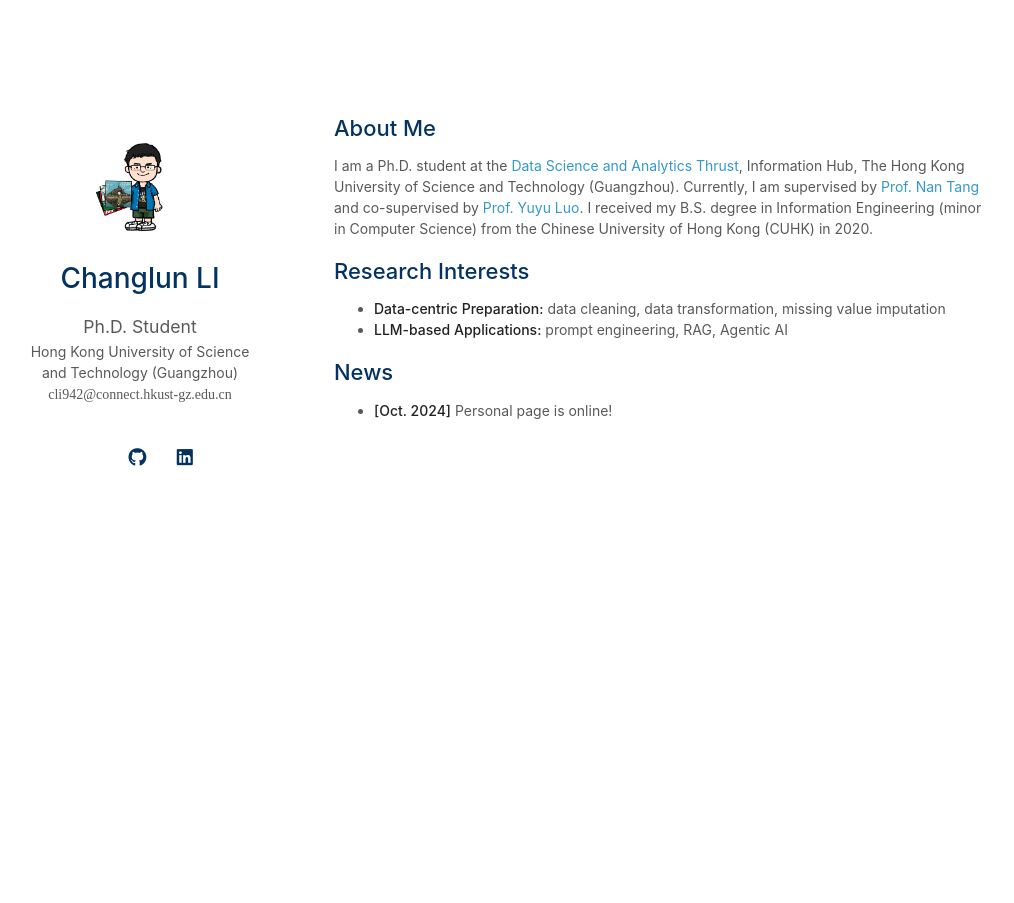
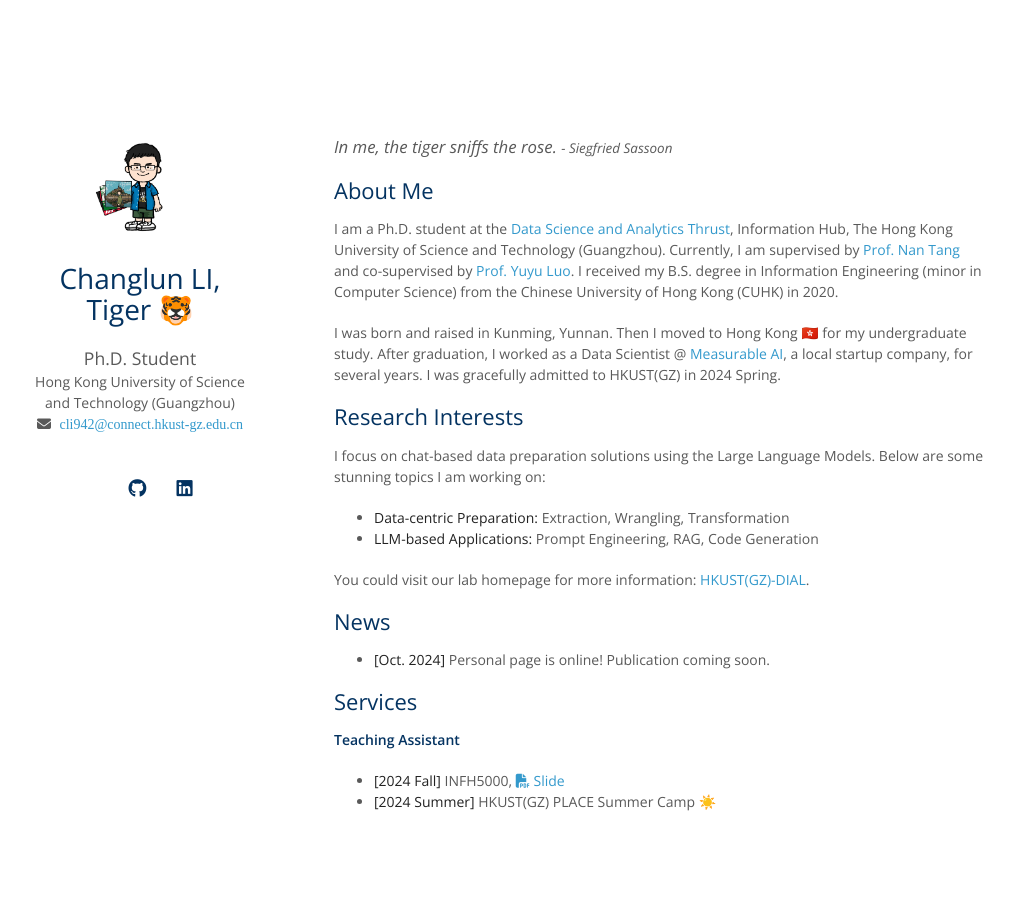
Before and after one commit to tigerlcl/tigerlcl.github.io, a Jekyll site: the page built from index.md, in a window 1280 px wide. Shown: the whole page, without its empty margins (136-1150 px from the left). Built offline with Jekyll 4.4.1, drawn with Linux system fonts in a browser that asks for light colours; a style sheet for code colours, icons or effects is not loaded; our own code applies the rules of GitHub Pages for plain Markdown files.

Commit message:
update page

```diff
--- a/Gemfile
+++ b/Gemfile
@@ -3,3 +3,5 @@ source "https://rubygems.org"
 gem "jekyll", "~> 3.8.5"
 
 gem "webrick", "~> 1.8"
+
+gem "rexml", "~> 3.2"
--- a/_config.yml
+++ b/_config.yml
@@ -1,8 +1,8 @@
 # Basic Information
-title: Changlun LI
+title: Changlun LI, Tiger
 position: Ph.D. Student
 affiliation: Hong Kong University of Science and Technology (Guangzhou)
-email: cli942@connect.hkust-gz.edu.cn
+email: mailto:cli942@connect.hkust-gz.edu.cn
 
 # Search Engine Optimization (SEO)
 # The following information is used to improve the website traffic from search engines, e.g., Google.
@@ -33,12 +33,12 @@ enable_footnote: false
 auto_dark_mode: true
 
 # Font
-# You can use this option to choose between Serif or Sans Serif fonts.
-font: "Sans Serif" # or "Serif"
+# You can use this option to choose between Serif, Sans Serif, or Open Sans fonts.
+font: "Open Sans" # or "Serif" or "Sans Serif"
 
 # Google Analytics ID
 # Please remove this if you don't use Google Analytics
-# google_analytics: UA-111540567-4
+google_analytics: G-9HLSWQ57HT
 
 # Use this project as a remote theme for GitHub Pages
 # See the guide here: https://docs.github.com/en/pages/setting-up-a-github-pages-site-with-jekyll/adding-a-theme-to-your-github-pages-site-using-jekyll
@@ -48,10 +48,6 @@ remote_theme: yaoyao-liu/minimal-light
 exclude:
   - Gemfile
   - Gemfile.lock
-  # - README.md
-  # - README_zh_Hans.md
-  # - README_zh_Hant.md
-  # - README_de.md
   - LICENSE
   - minimal-light.gemspec
   - html_source_file/
--- a/_includes/services.md
+++ b/_includes/services.md
@@ -1,16 +1,5 @@
 ## Services
 
-<h4 style="margin:0 10px 0;">Conference Reviewers</h4>
-
-<ul style="margin:0 0 5px;">
-  <li><a href="http://cvpr2023.thecvf.com/"><autocolor>IEEE/CVF Conference on Computer Vision and Pattern Recognition (CVPR) 2021-2023</autocolor></a></li>
-  <li><a href="http://iccv2021.thecvf.com/"><autocolor>IEEE/CVF International Conference on Computer Vision (ICCV) 2021</autocolor></a></li>
-  <li><a href="https://eccv2022.ecva.net/"><autocolor>European Conference on Computer Vision (ECCV) 2022</autocolor></a></li>
-</ul>
-
-<h4 style="margin:0 10px 0;">Journal Reviewers</h4>
-
-<ul style="margin:0 0 20px;">
-  <li><a href="https://www.computer.org/csdl/journal/tp"><autocolor>IEEE Transactions on Pattern Analysis and Machine Intelligence (TPAMI)</autocolor></a></li>
-  <li><a href="https://www.springer.com/journal/11263"><autocolor>International Journal of Computer Vision (IJCV)</autocolor></a></li>
-</ul>
+#### Teaching Assistant
+- **[2024 Fall]** INFH5000, <a href="{{ site.baseurl }}/assets/files/INFH5000_Pre3.pdf" download><i class="fas fa-file-pdf"></i> Slide</a>
+- **[2024 Summer]** HKUST(GZ) PLACE Summer Camp ☀️
--- a/_layouts/homepage.html
+++ b/_layouts/homepage.html
@@ -21,8 +21,12 @@
     <link rel=stylesheet href=https://cdnjs.cloudflare.com/ajax/libs/academicons/1.8.6/css/academicons.min.css integrity="sha256-uFVgMKfistnJAfoCUQigIl+JfUaP47GrRKjf6CTPVmw=" crossorigin=anonymous>
     <link rel="stylesheet" href="https://cdnjs.cloudflare.com/ajax/libs/font-awesome/6.4.2/css/all.min.css" integrity="sha512-z3gLpd7yknf1YoNbCzqRKc4qyor8gaKU1qmn+CShxbuBusANI9QpRohGBreCFkKxLhei6S9CQXFEbbKuqLg0DA==" crossorigin="anonymous" referrerpolicy="no-referrer" />
 
-    {% if site.font == "Sans Serif" %}
+    {% if site.font == "Serif" %}
+    <link rel="stylesheet" href="./assets/css/font.css">
+    {% elsif site.font == "Sans Serif" %}
     <link rel="stylesheet" href="./assets/css/font_sans_serif.css">
+    {% elsif site.font == "Open Sans" %}
+    <link rel="stylesheet" href="./assets/css/font_open_sans.css">
     {% else %}
     <link rel="stylesheet" href="./assets/css/font.css">
     {% endif %}
@@ -43,7 +47,7 @@
         <a class="image avatar"><img src="{{ site.avatar }}" alt="avatar" /></a>
         {% endif %}
 
-        <h1>{{ site.title }}</h1>
+        <h1>{{ site.title }} 🐯</h1>
 
         {% if site.position %}
         <position style="font-size:1.10rem;">{{ site.position }}</position>
@@ -54,7 +58,10 @@
         <br>
         {% endif %}
         {% if site.email %}
-        <email>{{ site.email }}</email>
+        <email>
+          <i class="fas fa-envelope" style="margin-right: 5px;"></i>
+          <a href="{{ site.email }}">{{ site.email | remove: 'mailto:' }}</a>
+        </email>
         {% endif %}
 
         <br>
--- /dev/null
+++ b/assets/css/font_open_sans.css
@@ -0,0 +1,9 @@
+@import url('https://fonts.googleapis.com/css2?family=Open+Sans:ital,wght@0,300;0,400;0,600;0,700;1,300;1,400;1,600;1,700&display=swap');
+
+body {
+  background-color: #fff;
+  padding: 50px;
+  font: 14px/1.5 'Open Sans', -apple-system, BlinkMacSystemFont, "Segoe UI", Oxygen, Ubuntu, Cantarell, "Fira Sans", "Droid Sans", "Helvetica Neue", Arial, sans-serif, "Apple Color Emoji", "Segoe UI Emoji", "Segoe UI Symbol";
+  color: #595959;
+  font-weight: 400;
+}
--- a/index.md
+++ b/index.md
@@ -2,24 +2,35 @@
 layout: homepage
 ---
 
+<div style="font-family: 'Open Sans', sans-serif; font-size: 1.2em; font-weight: normal; font-style: italic; margin: 20px 0;">
+    <p>In me, the tiger sniffs the rose. <span style="font-size: 0.8em;">- Siegfried Sassoon</span></p>
+    <!-- <p>心有猛虎 细嗅蔷薇<span style="font-size: 0.8em;"> - 西格里夫·萨松</span></p> -->
+</div>
+
+
 ## About Me
 
-I am a Ph.D. student at the [Data Science and Analytics Thrust](https://dsa.hkust-gz.edu.cn/), Information Hub, The Hong Kong University of Science and Technology (Guangzhou). Currently, I am supervised by [Prof. Nan Tang](https://nantang.github.io/) and co-supervised by [Prof. Yuyu Luo](https://luoyuyu.vip/).
+I am a Ph.D. student at the [Data Science and Analytics Thrust](https://dsa.hkust-gz.edu.cn/), Information Hub, The Hong Kong University of Science and Technology (Guangzhou).
+Currently, I am supervised by [Prof. Nan Tang](https://nantang.github.io/) and co-supervised by [Prof. Yuyu Luo](https://luoyuyu.vip/).
 I received my B.S. degree in Information Engineering (minor in Computer Science) from the Chinese University of Hong Kong (CUHK) in 2020.
 
+I was born and raised in Kunming, Yunnan. Then I moved to Hong Kong 🇭🇰 for my undergraduate study. After graduation, I worked as a Data Scientist @ [Measurable AI](https://measurable.ai/en-US/), a local startup company, for several years. I was gracefully admitted to HKUST(GZ) in 2024 Spring.
+
 ## Research Interests
+I focus on chat-based data preparation solutions using the Large Language Models. Below are some stunning topics I am working on:
+- **Data-centric Preparation:** Extraction, Wrangling, Transformation
+- **LLM-based Applications:** Prompt Engineering, RAG, Code Generation
 
-- **Data-centric Preparation:** data cleaning, data transformation, missing value imputation
-- **LLM-based Applications:** prompt engineering, RAG, Agentic AI
+You could visit our lab homepage for more information: [HKUST(GZ)-DIAL](https://github.com/HKUSTDial).
 
 ## News
-- **[Oct. 2024]** Personal page is online!
+- **[Oct. 2024]** Personal page is online! Publication coming soon.
 
 <!-- - **[Feb. 2020]** Our paper about incremental learning is accepted to CVPR 2020.
 - **[Feb. 2020]** We will host the ACM Multimedia Asia 2020 conference in Singapore!
 - **[Sept. 2019]** Our paper about few-shot learning is accepted to NeurIPS 2019.
 - **[Mar. 2019]** Our paper about few-shot learning is accepted to CVPR 2019. -->
 
-<!-- {% include_relative _includes/publications.md %}
+<!-- {% include_relative _includes/publications.md %} -->
 
-{% include_relative _includes/services.md %} -->
+{% include_relative _includes/services.md %}
```
Also changed, not shown: html_source_file/assets/css/style.css (+14 -2 lines), 1 other file.
